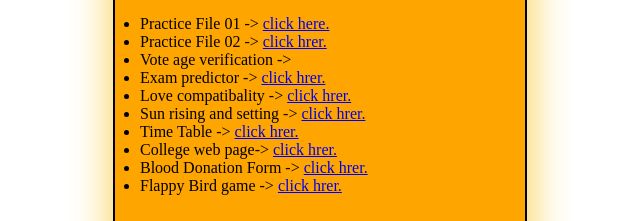
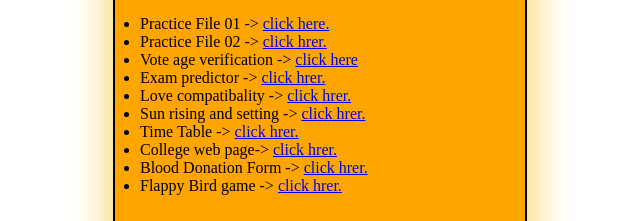
Before and after one commit to Luci1128/Development, a plain HTML site: page index.html in a window 1280 px wide. Shown: the part 489-710 px from the top of the page, 320-960 px from the left. Drawn offline with Linux system fonts and the light colour scheme.

Commit message:
first commit

```diff
--- a/index.html
+++ b/index.html
@@ -25,7 +25,7 @@
                 <ul>
                     <li>Practice File 01 -> <a href="project01.html">click here.</a></li>
                     <li>Practice File 02 -> <a href="project02.html">click hrer.</a></li>
-                    <li>Vote age verification -> <a href="vote.html"></a></li>
+                    <li>Vote age verification -> <a href="vote.html">click here</a></li>
                     <li>Exam predictor -> <a href="exam.html">click hrer.</a></li>
                     <li>Love compatibality -> <a href="love.html">click hrer.</a></li>
                     <li>Sun rising and setting -> <a href="project05.html">click hrer.</a></li>
```
